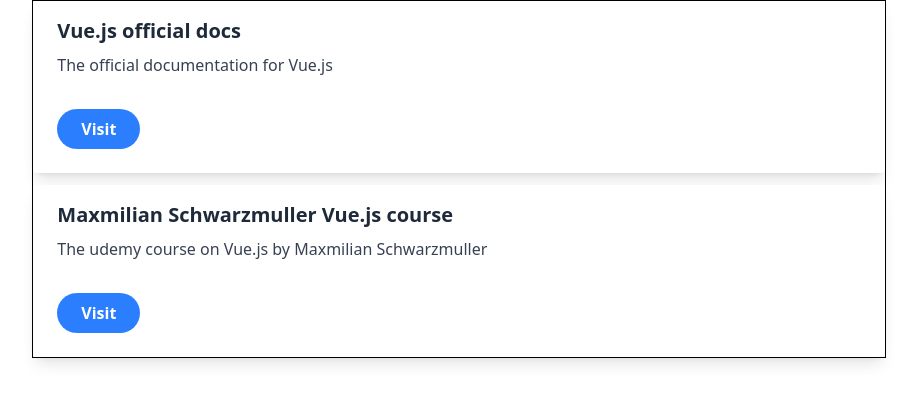
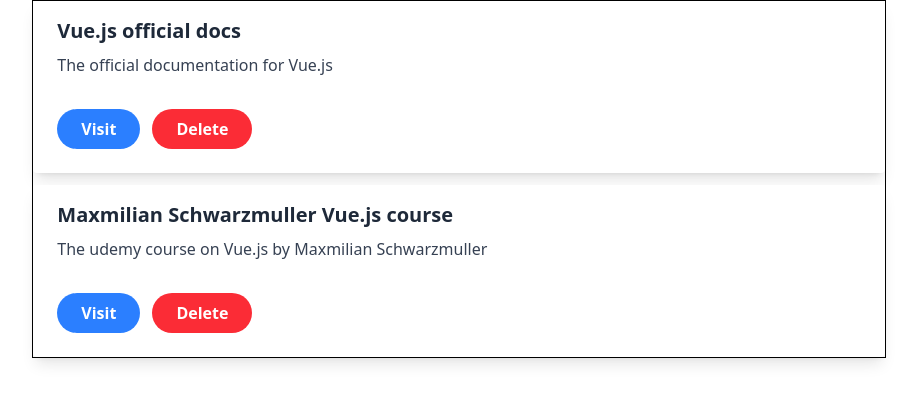
Before and after one commit to HazemPhoenix/The-learning-resources-app, a Vue app: page / in a window 1280 px wide. Shown: the top 402 px of the page, without its empty margins (181-1098 px from the left). Built offline with nearby package versions, Linux system fonts and the light colour scheme.

Commit message:
add a delete button to the ResourceItem

```diff
--- a/src/components/learning-resources/ResourceItem.vue
+++ b/src/components/learning-resources/ResourceItem.vue
@@ -8,10 +8,11 @@
         {{ item.description }}
       </p>
     </div>
-    <div class="px-6 pt-4 pb-6">
+    <div class="px-6 pt-4 pb-6 flex flex-col sm:flex-row gap-3">
       <a :href="item.link" target="_blank">
         <BaseButton />
       </a>
+      <BaseButton class="bg-red-500 hover:bg-red-700">Delete</BaseButton>
     </div>
   </li>
 </template>
```
